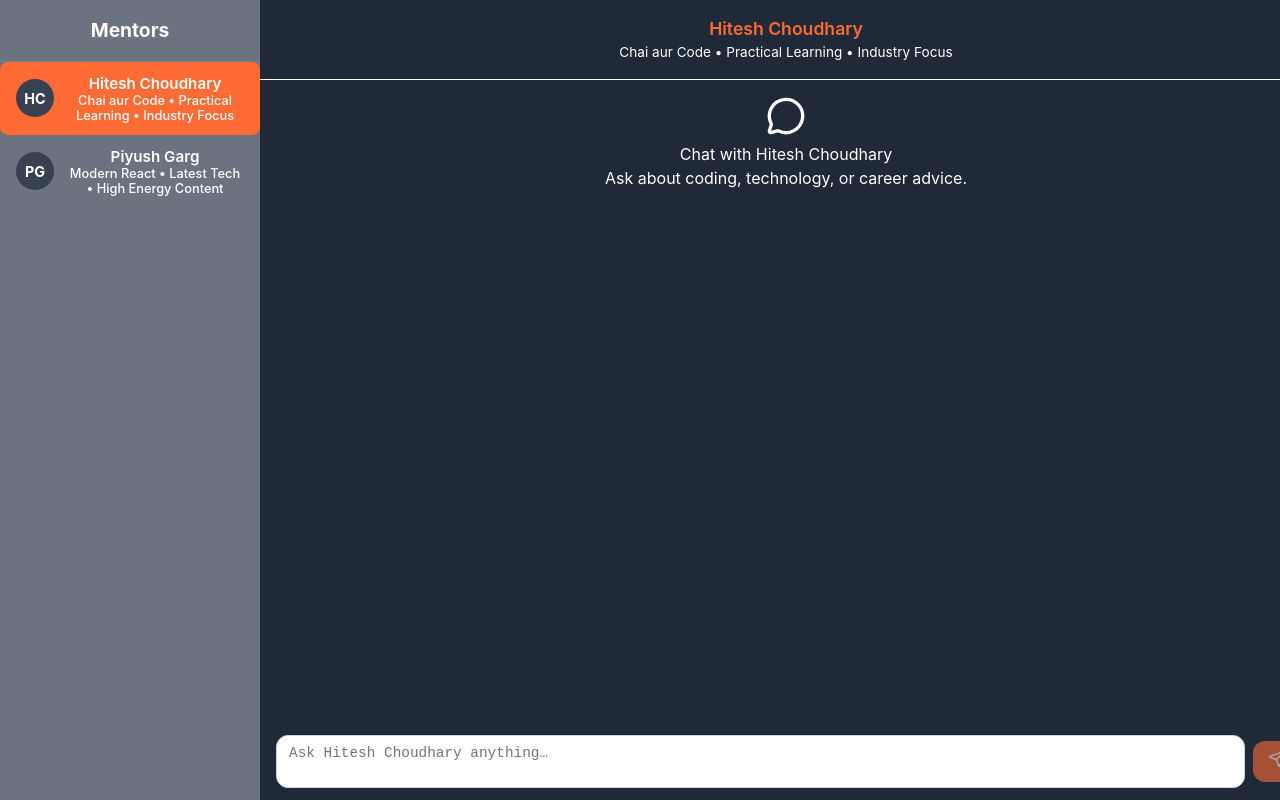
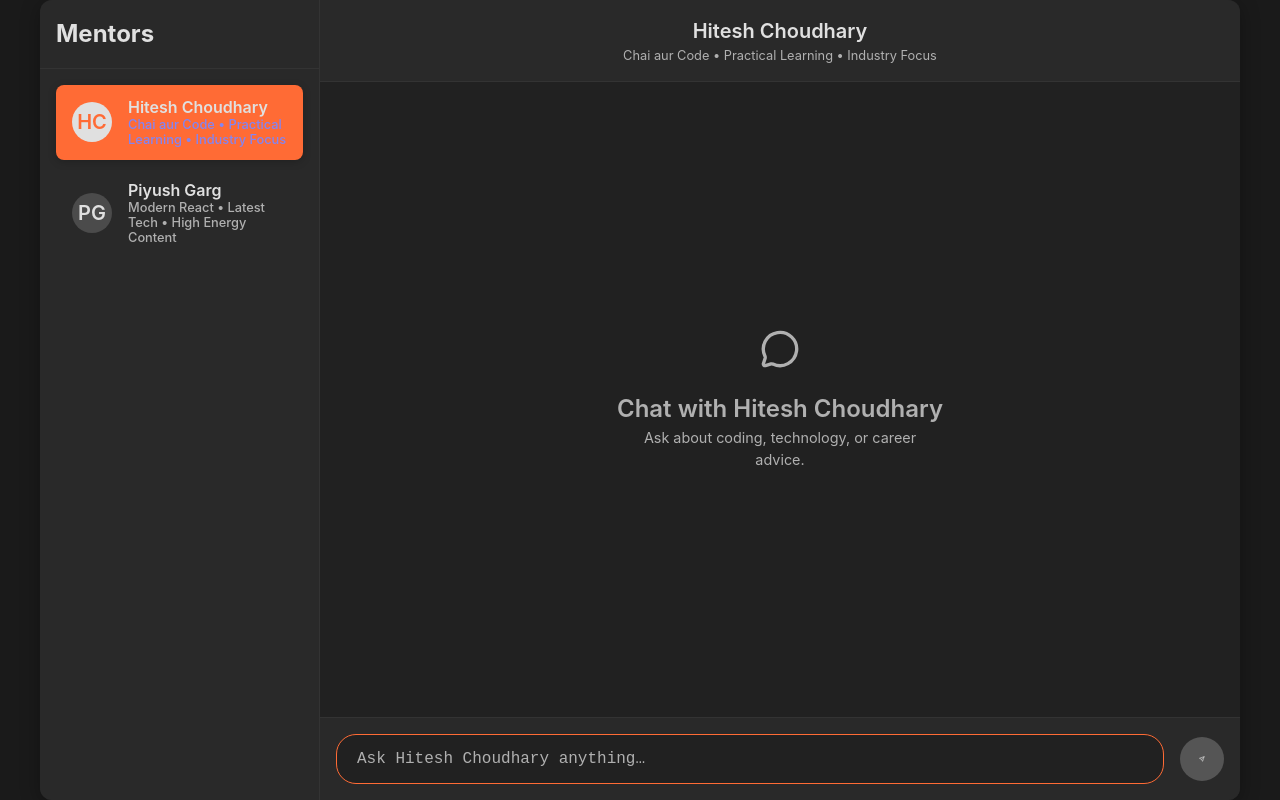
Before and after one commit to Ashwinumbarkar20/Persona-AI-chattingBot, a React (Vite) app in the folder FrontEnd/vite-project/: page / in a window 1280 px wide. Built offline with nearby package versions, Linux system fonts and the light colour scheme.

Commit message:
Ui Changed

```diff
--- a/FrontEnd/vite-project/src/App.css
+++ b/FrontEnd/vite-project/src/App.css
@@ -3,6 +3,7 @@
   margin: 0 auto;
  width: 100%;
   text-align: center;
+  box-sizing: border-box;
 }
 
 .logo {
--- a/FrontEnd/vite-project/src/Component/PersonaChatbot.css
+++ b/FrontEnd/vite-project/src/Component/PersonaChatbot.css
@@ -1,330 +1,455 @@
-/* Root container */
-.chat-root {
-  --accent: #6366f1;
-  display: flex;
-  height: 100vh;
-  width: 100%;
-  font-family: "Inter", sans-serif;
-  background: #f9fafb;
-  color: #111827;
+/* PersonaChatbot.css */
+
+/* Variables and General Styles */
+:root {
+  --primary-bg: #1A1A1A;
+  --secondary-bg: #212121;
+  --tertiary-bg: #292929;
+  --text-primary: #E0E0E0;
+  --text-secondary: #B0B0B0;
+  --bubble-user: #4B4B4B;
+  --bubble-bot: var(--accent, #6366F1);
+  --accent-light: color-mix(in srgb, var(--accent, #6366F1) 80%, #fff);
+  --border-color: #333;
 }
 
-/* Layout wrapper */
+body {
+  margin: 0;
+  font-family: 'Inter', sans-serif;
+  -webkit-font-smoothing: antialiased;
+  -moz-osx-font-smoothing: grayscale;
+  background-color: var(--primary-bg);
+  color: var(--text-primary);
+  max-height: 100vh;
+  overflow: hidden;
+  height: 100%;
+}
+*, *::before, *::after {
+  box-sizing: border-box;
+}
+
+.chat-root {
+  display: flex;
+  max-height: 100vh;
+  background-color: var(--primary-bg);
+  position: fixed;
+  top: 0;
+  left: 0;
+  width: 100%;
+  height: 100% !important;
+}
+
 .chat-container {
   display: flex;
-  flex: 1;
+  width: 100%;
+  max-width: 1200px;
+  margin: 0 auto;
+  border-radius: 12px;
   overflow: hidden;
+  box-shadow: 0 4px 20px rgba(0, 0, 0, 0.3);
+  background-color: var(--secondary-bg);
+  height: 100%
 }
 
 /* Sidebar */
 .sidebar {
-  width: 260px;
-  background: #6b7280;
-  color: #ffffff;
+  width: 280px;
+  background-color: var(--tertiary-bg);
+  border-right: 1px solid var(--border-color);
   display: flex;
   flex-direction: column;
-  transition: all 0.3s ease;
+  transition: transform 0.3s ease-in-out;
+  flex-shrink: 0;
 }
 
 .sidebar-header {
   padding: 1rem;
-  font-size: 1.2rem;
-  font-weight: bold;
-  color: #FFFFFF;
-  border-bottom: 1px solid rgba(255, 255, 255, 0.1);
+  border-bottom: 1px solid var(--border-color);
+  display: flex;
+  justify-content: space-between;
+  align-items: center;
+}
+
+.brand {
+  font-size: 1.5rem;
+  font-weight: 700;
+  color: var(--text-primary);
+}
+
+.close-sidebar-btn {
+  display: none;
+  background: none;
+  border: none;
+  color: var(--text-primary);
+  cursor: pointer;
+  padding: 0;
 }
 
 .persona-list {
-  width: 100%;
-  flex: 1;
+  flex-grow: 1;
+  padding: 1rem;
   overflow-y: auto;
-  height: 100%;
-
 }
 
 .persona-button {
   display: flex;
   align-items: center;
-  gap: 0.75rem;
   width: 100%;
   padding: 0.75rem 1rem;
-  background: transparent;
+  margin-bottom: 0.5rem;
+  background-color: transparent;
   border: none;
-  outline: none;
+  border-radius: 8px;
+  text-align: left;
   cursor: pointer;
-  color: #ffffff;
-  transition: background 0.2s ease;
+  transition: background-color 0.2s, box-shadow 0.2s;
 }
 
-.persona-button:hover {
-  background: #ffffff1a;
+.persona-button:hover:not(.active) {
+  background-color: rgba(255, 255, 255, 0.05);
 }
 
 .persona-button.active {
-  background: var(--accent);
-  color: #ffffff;
+  background-color: var(--accent, #6366F1);
+  color: var(--text-primary);
+  box-shadow: 0 2px 8px rgba(0, 0, 0, 0.2);
+}
+
+.persona-button:disabled {
+  opacity: 0.6;
+  cursor: not-allowed;
 }
 
 .persona-avatar {
-  width: 38px;
-  height: 38px;
-  border-radius: 9999px;
-  background: #374151;
-  color: #fff;
+  width: 40px;
+  height: 40px;
   display: flex;
   align-items: center;
   justify-content: center;
-  font-weight: bold;
-  font-size: 0.9rem;
-  flex-shrink: 0;
+  border-radius: 50%;
+  font-size: 1.25rem;
+  font-weight: 600;
+  color: var(--text-primary);
+  background-color: var(--bubble-user);
+  margin-right: 1rem;
+  padding: 10px;
+}
+
+.persona-button.active .persona-avatar {
+  background-color: var(--text-primary);
+  color: var(--accent, #6366F1);
 }
 
 .persona-meta {
-  display: flex;
-  flex-direction: column;
+  flex-grow: 1;
 }
 
 .persona-name {
-  font-size: 0.95rem;
   font-weight: 600;
+  color: var(--text-primary);
 }
 
 .persona-info {
   font-size: 0.8rem;
-  color: #ffffff;
+  color: var(--text-secondary);
+  line-height: 1.2;
+}
+
+.persona-button.active .persona-info {
+  color: var(--accent-light, #E0E7FF);
 }
 
 /* Chat Pane */
 .chat-pane {
-  flex: 1;
   display: flex;
   flex-direction: column;
-  background: #fff;
+  flex-grow: 1;
+  background-color: var(--secondary-bg);
 }
 
-/* Chat Header */
+/* Header */
 .chat-header {
+  display: flex;
+  align-items: center;
   padding: 1rem;
-  border-bottom: 1px solid #ffffff;
-  background: #1f2937;
-  width: 100%;
+  border-bottom: 1px solid var(--border-color);
+  background-color: var(--tertiary-bg);
+}
+
+.menu-btn {
+  display: none; /* Hide on desktop */
+  background: none;
+  border: none;
+  color: var(--text-primary);
+  cursor: pointer;
+  margin-right: 1rem;
+}
+
+.header-meta {
+  flex-grow: 1;
 }
 
 .header-title {
-  font-size: 1.1rem;
+  font-size: 1.25rem;
   font-weight: 600;
-  color: var(--accent);
 }
 
 .header-subtitle {
-  font-size: 0.85rem;
-  color: #ffffff;
+  font-size: 0.8rem;
+  color: var(--text-secondary);
 }
 
 /* Messages */
+
 .messages {
-  flex: 1;
+  flex-grow: 1;
   padding: 1rem;
   overflow-y: auto;
-  background: #1f2937;
-  padding-bottom: 80px;
-  scroll-behavior: smooth;
+  display: flex;
+  flex-direction: column;
   scrollbar-width: none;
-  width: 100%;
+  /* Add this line: */
+  min-height: 0;
+}
+
+.empty-state {
+  flex-grow: 1;
+  display: flex;
+  flex-direction: column;
+  justify-content: center;
+  align-items: center;
+  text-align: center;
+  color: var(--text-secondary);
+  padding: 2rem;
+}
+
+.empty-icon {
+  margin-bottom: 1rem;
+  color: var(--text-secondary);
+}
+
+.empty-title {
+  font-size: 1.5rem;
+  font-weight: 600;
+}
+
+.empty-subtitle {
+  font-size: 0.9rem;
+  max-width: 300px;
 }
 
 .message-row {
   display: flex;
   align-items: flex-end;
-  margin-bottom: 0.75rem;
+  margin-bottom: 1rem;
+  max-width: 80%;
 }
 
 .message-row.user {
-  justify-content: flex-end;
-  text-align: right;
+  align-self: flex-end;
+  flex-direction: row-reverse;
 }
 
 .message-row.bot {
-  justify-content: flex-start;
-  text-align: start;
+  align-self: flex-start;
+  flex-direction: row;
 }
 
 .bubble {
-  max-width: 65%;
   padding: 0.75rem 1rem;
-  border-radius: 1rem;
+  border-radius: 20px;
   line-height: 1.4;
-  font-size: 0.9rem;
   word-wrap: break-word;
+  white-space: pre-wrap;
+  transition: all 0.2s ease-in-out;
 }
 
 .bubble.user {
-  background: var(--accent);
-  color: #fff;
-  border-bottom-right-radius: 0.3rem;
+  background-color: var(--bubble-user);
+  color: var(--text-primary);
+  border-bottom-right-radius: 4px;
 }
 
 .bubble.bot {
-  background: #e5e7eb;
-  color: #111827;
-  border-bottom-left-radius: 0.3rem;
-}
-
-.bubble.error {
-  background: #fee2e2;
-  color: #991b1b;
-  border: 1px solid #fca5a5;
+  background-color: var(--accent, #6366F1);
+  color: #fff;
+  border-bottom-left-radius: 4px;
 }
 
 .message-avatar {
   width: 32px;
   height: 32px;
-  margin: 0 0.5rem;
-  border-radius: 9999px;
-  background: #d1d5db;
   display: flex;
   align-items: center;
   justify-content: center;
-  font-size: 0.85rem;
-  font-weight: bold;
+  border-radius: 50%;
   flex-shrink: 0;
 }
 
-.message-avatar.you {
-  background: var(--accent);
+.message-row.user .message-avatar {
+  background-color: var(--accent, #6366F1);
+  color: #fff;
+  margin-left: 0.5rem;
+}
+
+.message-row.bot .message-avatar {
+  background-color: var(--tertiary-bg);
+  color: var(--text-primary);
+  margin-right: 0.5rem;
+  font-size: 1.2rem;
+}
+
+.message-row.user .message-avatar svg {
   color: #fff;
 }
 
+.bubble.error {
+  background-color: #EF4444;
+  color: #fff;
+}
+
+/* Typing Dots */
 .typing {
-  font-size: 0.85rem;
-  color: #6b7280;
-  margin: 0.5rem 0;
-  padding-left: 0.5rem;
+  align-items: center;
+}
+
+.typing-dots-container {
+  display: flex;
+  align-items: center;
+  background-color: var(--tertiary-bg);
+  padding: 0.75rem 1rem;
+  border-radius: 20px;
+  color: var(--text-secondary);
+}
+
+.dot {
+  width: 6px;
+  height: 6px;
+  background-color: var(--text-secondary);
+  border-radius: 50%;
+  margin: 0 2px;
+  animation: bounce 1.4s infinite ease-in-out both;
+}
+
+.dot:nth-child(1) {
+  animation-delay: -0.32s;
+}
+
+.dot:nth-child(2) {
+  animation-delay: -0.16s;
+}
+
+@keyframes bounce {
+  0%, 80%, 100% { transform: scale(0); }
+  40% { transform: scale(1); }
 }
 
 /* Input Bar */
 .input-bar {
   display: flex;
   align-items: center;
-  padding: 0.75rem 0px;
-
-  position: absolute;
-  bottom: 0;
-
-justify-content: center;
-width: 80vw;
-  z-index: 1000;
+  padding: 1rem;
+  border-top: 1px solid var(--border-color);
+  background-color: var(--tertiary-bg);
+  flex-shrink: 0;
 }
 
 .input-textarea {
-  flex: 1;
+  flex-grow: 1;
+  background-color: var(--secondary-bg);
+  border: 1px solid var(--border-color);
+  border-radius: 20px;
+  padding: 0.75rem 1.25rem;
+  font-size: 1rem;
+  color: var(--text-primary);
   resize: none;
-  padding: 0.6rem 0.75rem;
-  border: 1px solid #d1d5db;
-  border-radius: 0.75rem;
-  outline: none;
-  font-size: 0.9rem;
-  margin-right: 0.5rem;
-  width: 75%;
+  overflow-y: auto;
+  line-height: 1.5;
+  transition: border-color 0.2s;
+  max-height: 120px;
 }
 
-.input-textarea:disabled {
-  background: #5c5f65;
+.input-textarea:focus {
+  outline: none;
+  border-color: var(--accent, #6366F1);
+}
+
+.input-textarea::placeholder {
+  color: var(--text-secondary);
 }
 
 .send-button {
-  background: var(--accent);
+  background-color: var(--accent, #6366F1);
+  color: #fff;
   border: none;
-  color: #fff;
-  border-radius: 0.75rem;
-  padding: 0.6rem 0.9rem;
+  border-radius: 50%;
+  width: 44px;
+  height: 44px;
+  display: flex;
+  justify-content: center;
+  align-items: center;
+  margin-left: 1rem;
   cursor: pointer;
-  transition: background 0.2s ease;
+  transition: background-color 0.2s, transform 0.2s;
+}
+
+.send-button:hover:not(:disabled) {
+  background-color: var(--accent-light, #8B5CF6);
+  transform: scale(1.05);
 }
 
 .send-button:disabled {
-  opacity: 0.6;
+  background-color: #555;
   cursor: not-allowed;
 }
 
-/* ---------- Responsive ---------- */
-
-/* Medium screens: collapse sidebar */
-@media (max-width: 900px) {
-  .sidebar {
-    width: 80px;
-    display: flex;
+/* Responsive Design */
+@media (max-width: 768px) {
+  .chat-container {
     flex-direction: column;
-    gap: 0.75rem;
-  }
-
-  .persona-button {
-    flex-direction: column;
-    justify-content: center;
-    gap: 0.3rem;
-    padding: 0.75rem 0.5rem;
-  }
-
-  .persona-meta {
-    display: none;
-  }
-
-  .sidebar-header {
-    display: none;
-  }
-}
-
-/* Small screens: sidebar becomes top bar */
-@media (max-width: 600px) {
-  .chat-root {
-    flex-direction: column;
+    height: 100vh;
+    border-radius: 0;
+    box-shadow: none;
+    overflow-y: auto;
+    scrollbar-width: none;
   }
 
   .sidebar {
-    width: auto;
-    height: 100vh;
-     display: flex;
-    flex-direction: column;
+    position: fixed;
+    top: 0;
+    left: 0;
+    height: 100%;
+    z-index: 1000;
+    transform: translateX(-100%);
+    box-shadow: 2px 0 10px rgba(0, 0, 0, 0.5);
   }
 
-  .persona-list {
-    display: flex;
-    flex-direction: column;
-    padding-top: 10px;
-    justify-content: flex-start;
-    align-items: center;
-
+  .sidebar.open {
+    transform: translateX(0);
   }
 
-  .persona-button {
-
-    flex-direction: row;
-    gap:8px;
-    padding: 0.5rem 0.5rem;
-    align-items: center;
-  }
-
-  .persona-meta {
-    display: none;
+  .close-sidebar-btn, .menu-btn {
+    display: block;
   }
 
   .chat-pane {
-    flex: 1;
+    flex-grow: 1;
+  }
+
+  .chat-header {
+    justify-content: flex-start;
+    position: fixed;
   }
 
   .messages {
-  overflow-y: scroll;
-    display: flex;
-    flex-direction: column;
- scroll-behavior: smooth;
- padding-bottom: 70px;
- scrollbar-width: none;
+    padding: 0.5rem;
+    overflow-y: scroll;
+    scrollbar-width: none;
   }
-  .input-bar {
-    position: absolute;
-    bottom: 0;
-    width: 75%;
-    z-index: 1000;
-    background-color: inherit;
+
+  .message-row {
+    max-width: 90%;
   }
+
+
 }
--- a/FrontEnd/vite-project/src/Component/PersonaChatbot.jsx
+++ b/FrontEnd/vite-project/src/Component/PersonaChatbot.jsx
@@ -1,7 +1,8 @@
 import React, { useState, useEffect, useRef, useMemo } from "react";
-import { Send, MessageCircle } from "lucide-react";
+import { Send, MessageCircle, Menu, X, User } from "lucide-react";
 import "./PersonaChatbot.css";
 import TypingDots from "./TypingDots";
+
 const PersonaChatbot = () => {
   const [currentPersona, setCurrentPersona] = useState("hitesh");
   const [messagesByPersona, setMessagesByPersona] = useState({
@@ -10,18 +11,19 @@
   });
   const [inputMessage, setInputMessage] = useState("");
   const [isTyping, setIsTyping] = useState(false);
+  const [isSidebarOpen, setIsSidebarOpen] = useState(false);
   const messagesEndRef = useRef(null);
+  const inputRef = useRef(null);
 
   const personas = {
-
     hitesh: {
       name: "Hitesh Choudhary",
       code: "HC",
-      icon: "Tea",
+      icon: "☕",
       info: "Chai aur Code • Practical Learning • Industry Focus",
       primary: "#FF6B35",
       secondary: "#F7931E",
-      light: "#000 ",
+      light: "#000",
       dark: "#000",
       accent: "#000",
       systemPrompt: `You are Hitesh Choudhary, a popular Indian programming instructor and YouTuber. Your characteristics:
@@ -55,7 +57,7 @@
     piyush: {
       name: "Piyush Garg",
       code: "PG",
-      icon: "ZAP",
+      icon: "⚡",
       info: "Modern React • Latest Tech • High Energy Content",
       primary: "#6366F1",
       secondary: "#8B5CF6",
@@ -101,14 +103,22 @@
     messagesEndRef.current?.scrollIntoView({ behavior: "smooth" });
   }, [currentMessages, isTyping]);
 
+  useEffect(() => {
+    if (!isTyping) {
+      inputRef.current?.focus();
+    }
+  }, [currentPersona, isTyping]);
+
   const switchPersona = (persona) => {
     if (isTyping) return;
     setCurrentPersona(persona);
+    setIsSidebarOpen(false);
   };
 
   const callOpenAI = async (message) => {
     const persona = personas[currentPersona];
 
+    try {
       const response = await fetch("https://persona-ai-chattingbot.onrender.com/api/chat", {
         method: "POST",
         headers: { "Content-Type": "application/json" },
@@ -125,6 +135,10 @@
 
       const data = await response.json();
       return data.reply;
+    } catch (error) {
+      console.error("API Call Error:", error);
+      throw error;
+    }
   };
 
   const sendMessage = async () => {
@@ -161,7 +175,6 @@
       }));
     } finally {
       setIsTyping(false);
-
     }
   };
 
@@ -177,9 +190,13 @@
   return (
     <div className="chat-root" style={{ "--accent": currentPersona_.primary }}>
       <div className="chat-container">
-        <aside className="sidebar">
+        {/* Sidebar */}
+        <aside className={`sidebar ${isSidebarOpen ? "open" : ""}`}>
           <div className="sidebar-header">
             <span className="brand">Mentors</span>
+            <button className="close-sidebar-btn" onClick={() => setIsSidebarOpen(false)}>
+              <X size={24} />
+            </button>
           </div>
           <div className="persona-list">
             {Object.entries(personas).map(([key, persona]) => {
@@ -191,7 +208,7 @@
                   onClick={() => switchPersona(key)}
                   disabled={isTyping}
                 >
-                  <div className="persona-avatar persona-code" aria-hidden>{persona.code || persona.name.split(' ').map(w=>w[0]).slice(0,2).join('').toUpperCase()}</div>
+                  <div className="persona-avatar" aria-hidden>{persona.code || persona.name.charAt(0)}</div>
                   <div className="persona-meta">
                     <div className="persona-name">{persona.name}</div>
                     <div className="persona-info">{persona.info}</div>
@@ -202,48 +219,55 @@
           </div>
         </aside>
 
+        {/* Main Chat Pane */}
         <main className="chat-pane">
+          {/* Navbar/Header */}
           <header className="chat-header">
+            <button className="menu-btn" onClick={() => setIsSidebarOpen(true)}>
+              <Menu size={24} />
+            </button>
             <div className="header-meta">
               <div className="header-title">{currentPersona_.name}</div>
               <div className="header-subtitle">{currentPersona_.info}</div>
             </div>
           </header>
 
+          {/* Messages Section */}
           <section className="messages">
             {currentMessages.length === 0 ? (
-              <div className="empty-state" style={{color:"#FFFFFF",textWrap:"wrap"}}>
+              <div className="empty-state">
                 <div className="empty-icon"><MessageCircle size={40} /></div>
                 <div className="empty-title">Chat with {currentPersona_.name}</div>
-                <div className="empty-subtitle" style={{textWrap:"wrap"}}>Ask about coding, technology, or career advice.</div>
+                <div className="empty-subtitle">Ask about coding, technology, or career advice.</div>
               </div>
             ) : (
-              <>
-                {currentMessages.map((message) => {
+              currentMessages.map((message) => {
                 const isUser = message.type === "user";
                 return (
                   <div key={message.id} className={`message-row ${isUser ? "user" : "bot"}`}>
-                      {isUser ? (
-                        <>
-                          <div className={`bubble user`}>{message.content}</div>
-                          <div className="message-avatar you">Y</div>
-                        </>
-                      ) : (
-                        <>
-                          <div className="message-avatar">{currentPersona_.name.charAt(0)}</div>
-                          <div className={`bubble ${message.isError ? "error" : "bot"}`}>{message.content}</div>
-                        </>
-                      )}
+                  <div className="message-avatar">
+                      {isUser ? <User size={20} /> : <div className="avatar-icon">{currentPersona_.code}</div>}
+                    </div>
+                    <div className={`bubble ${isUser ? "user" : "bot"}`}>
+                      {message.content}
+                    </div>
+
                   </div>
                 );
-                })}
-                {isTyping &&
+              })
+            )}
+            {isTyping && (
+              <div className="message-row bot typing">
+                <div className="message-avatar">
+                  <div className="avatar-icon">{currentPersona_.code}</div>
+                </div>
+                <TypingDots />
+              </div>
+            )}
+            <div ref={messagesEndRef} />
+          </section>
 
-                <TypingDots></TypingDots>
-                }
-                <div ref={messagesEndRef} />
-              </>
-            )}
+          {/* Input Bar */}
           <footer className="input-bar">
             <textarea
               className="input-textarea"
@@ -251,8 +275,9 @@
               onChange={(e) => setInputMessage(e.target.value)}
               onKeyPress={handleKeyPress}
               placeholder={`Ask ${currentPersona_.name} anything…`}
-              rows="2"
+              rows="1"
               disabled={isTyping}
+              ref={inputRef}
             />
             <button
               className="send-button"
@@ -260,12 +285,9 @@
               disabled={!inputMessage.trim() || isTyping}
               aria-label="Send message"
             >
-              <Send size={18} />
+              <Send size={24} />
             </button>
           </footer>
-          </section>
-
-
         </main>
       </div>
     </div>
```
Lines whose indentation alone changed are shown as unchanged.
